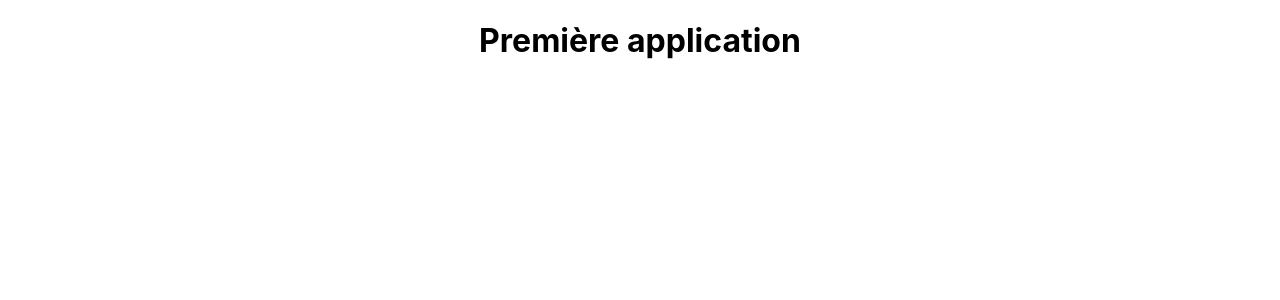
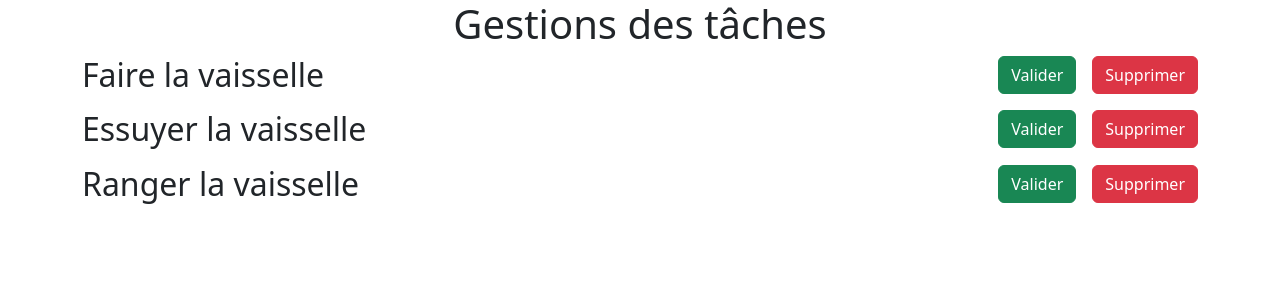
Before and after one commit to yvandouenel/diginamic_2023M09, a React (Create React App) app in the folder react/tasks/: page / in a window 1280 px wide. Shown: the top 300 px of the page. Built offline with nearby package versions, Linux system fonts and the light colour scheme.

Commit message:
Début de l'application tasks.

```diff
--- a/react/tasks/package.json
+++ b/react/tasks/package.json
@@ -6,6 +6,7 @@
     "@testing-library/jest-dom": "^5.17.0",
     "@testing-library/react": "^13.4.0",
     "@testing-library/user-event": "^13.5.0",
+    "bootstrap": "^5.3.2",
     "react": "^18.2.0",
     "react-dom": "^18.2.0",
     "react-scripts": "5.0.1",
--- a/react/tasks/src/components/App.js
+++ /dev/null
@@ -1,11 +0,0 @@
-import './App.css';
-
-function App() {
-  return (
-    <div className="App">
-     <h1>Première application</h1>
-    </div>
-  );
-}
-
-export default App;
--- /dev/null
+++ b/react/tasks/src/components/App.jsx
@@ -0,0 +1,24 @@
+import './App.css';
+import { useState } from 'react';
+import Task from './Task';
+
+function App() {
+
+  // Déclaration de l'état : tasks qui est un tableau d'objets de task
+  const [tasks, setTasks] = useState([
+    { name: "Faire la vaisselle" },
+    { name: "Essuyer la vaisselle" },
+    { name: "Ranger la vaisselle" }
+  ]);
+
+
+  return (
+    <div className="App container">
+      <h1>Gestions des tâches</h1>
+      {tasks.map((task) => <Task name={task.name} />)}
+
+    </div>
+  );
+}
+
+export default App;
--- /dev/null
+++ b/react/tasks/src/components/Task.jsx
@@ -0,0 +1,13 @@
+const Task = ({ name }) => {
+  return (
+    <section className="d-flex justify-content-between my-2">
+      <h2>{name}</h2>
+      <div>
+      <button className="btn btn-success me-3">Valider</button>
+      <button className="btn btn-danger">Supprimer</button>
+      </div>
+    </section>
+  );
+}
+
+export default Task;
--- a/react/tasks/src/index.js
+++ b/react/tasks/src/index.js
@@ -3,6 +3,7 @@ import ReactDOM from 'react-dom/client';
 import './index.css';
 import App from './components/App';
 import reportWebVitals from './reportWebVitals';
+import 'bootstrap/dist/css/bootstrap.css';
 
 const root = ReactDOM.createRoot(document.getElementById('root'));
 root.render(
```
Also changed, not shown: 1 other file (tests, documents, lock files or other folders).
